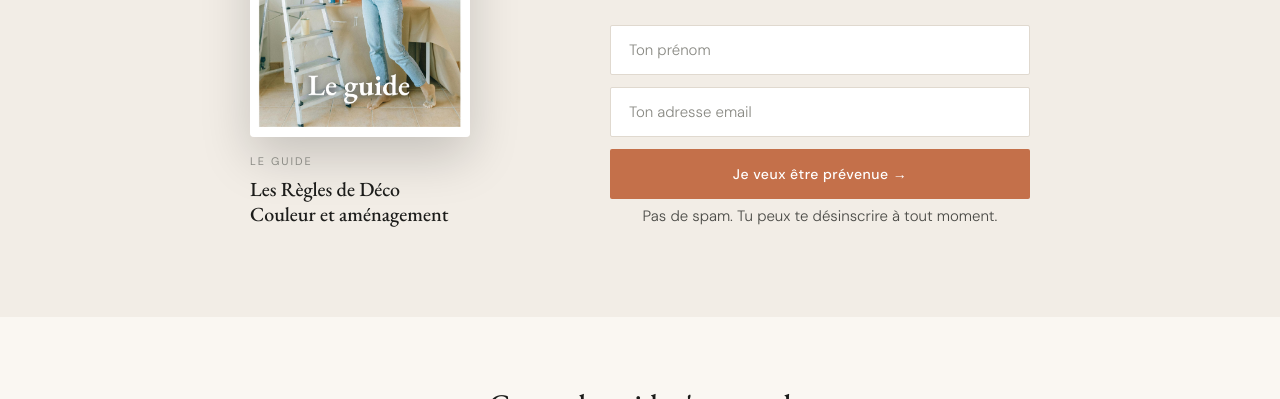
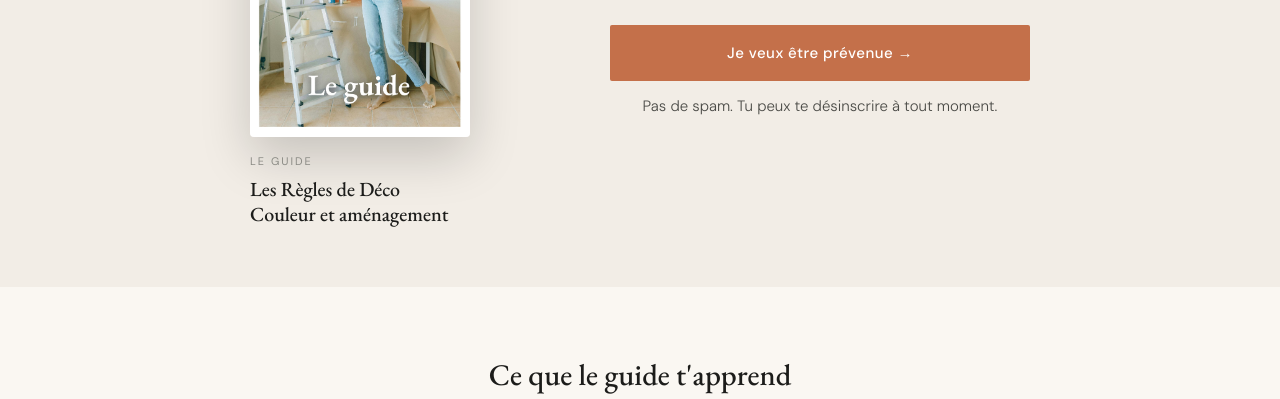
Before and after one commit to inesricharte/waitlistguide, a plain HTML site: page index.html in a window 1280 px wide. Shown: the part 857-1256 px from the top of the page. Drawn offline with nearby package versions, Linux system fonts and the light colour scheme.

Commit message:
Update index.html

```diff
--- a/index.html
+++ b/index.html
@@ -168,6 +168,24 @@
     transition: background 0.2s;
   }
   .form-wrap button:hover { background: #B05E3A; }
+  .btn-waitlist {
+    display: block;
+    width: 100%;
+    padding: 16px;
+    background: var(--accent);
+    color: white;
+    border: none;
+    font-family: 'DM Sans', sans-serif;
+    font-size: 15px;
+    font-weight: 500;
+    letter-spacing: 0.5px;
+    text-align: center;
+    text-decoration: none;
+    border-radius: 2px;
+    transition: background 0.2s;
+    margin-bottom: 12px;
+  }
+  .btn-waitlist:hover { background: #B05E3A; }
   .form-note {
     font-size: 12px;
     color: var(--light);
@@ -281,12 +299,7 @@
       <h2>Sois parmi les premières à le recevoir <em>au prix de lancement.</em></h2>
       <p>Le guide sort dans quelques semaines. Inscris-toi pour être prévenue le jour J et profiter du tarif réservé aux premières inscrites.</p>
 
-      <!-- REMPLACE CE BLOC PAR TON FORMULAIRE SYSTEME.IO -->
-      <div class="form-wrap">
-        <input type="text" placeholder="Ton prénom" />
-        <input type="email" placeholder="Ton adresse email" />
-        <button type="button">Je veux être prévenue →</button>
-      </div>
+      <a href="https://inesricharte.systeme.io/d763eb33" class="btn-waitlist">Je veux être prévenue →</a>
       <p class="form-note">Pas de spam. Tu peux te désinscrire à tout moment.</p>
     </div>
   </div>
```
